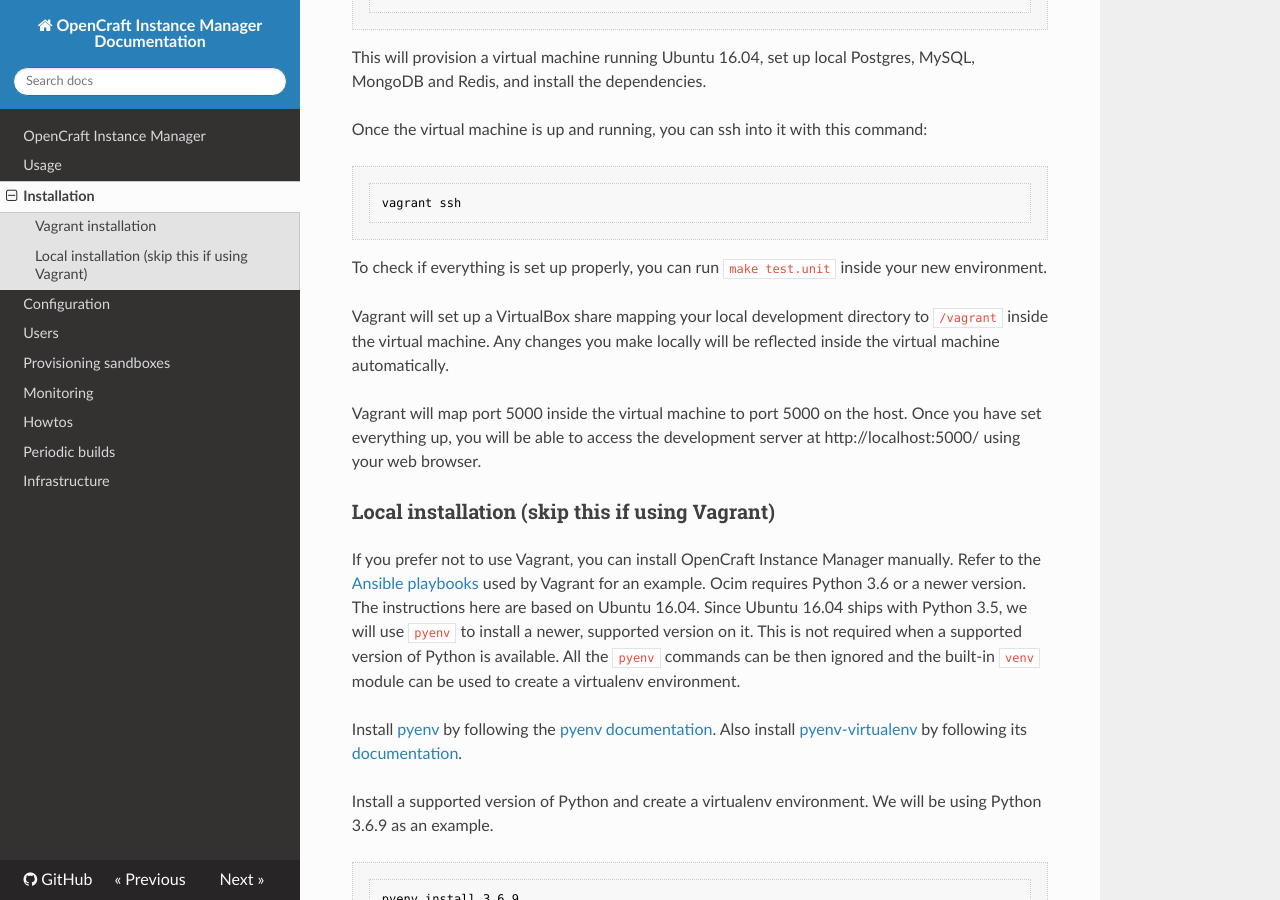
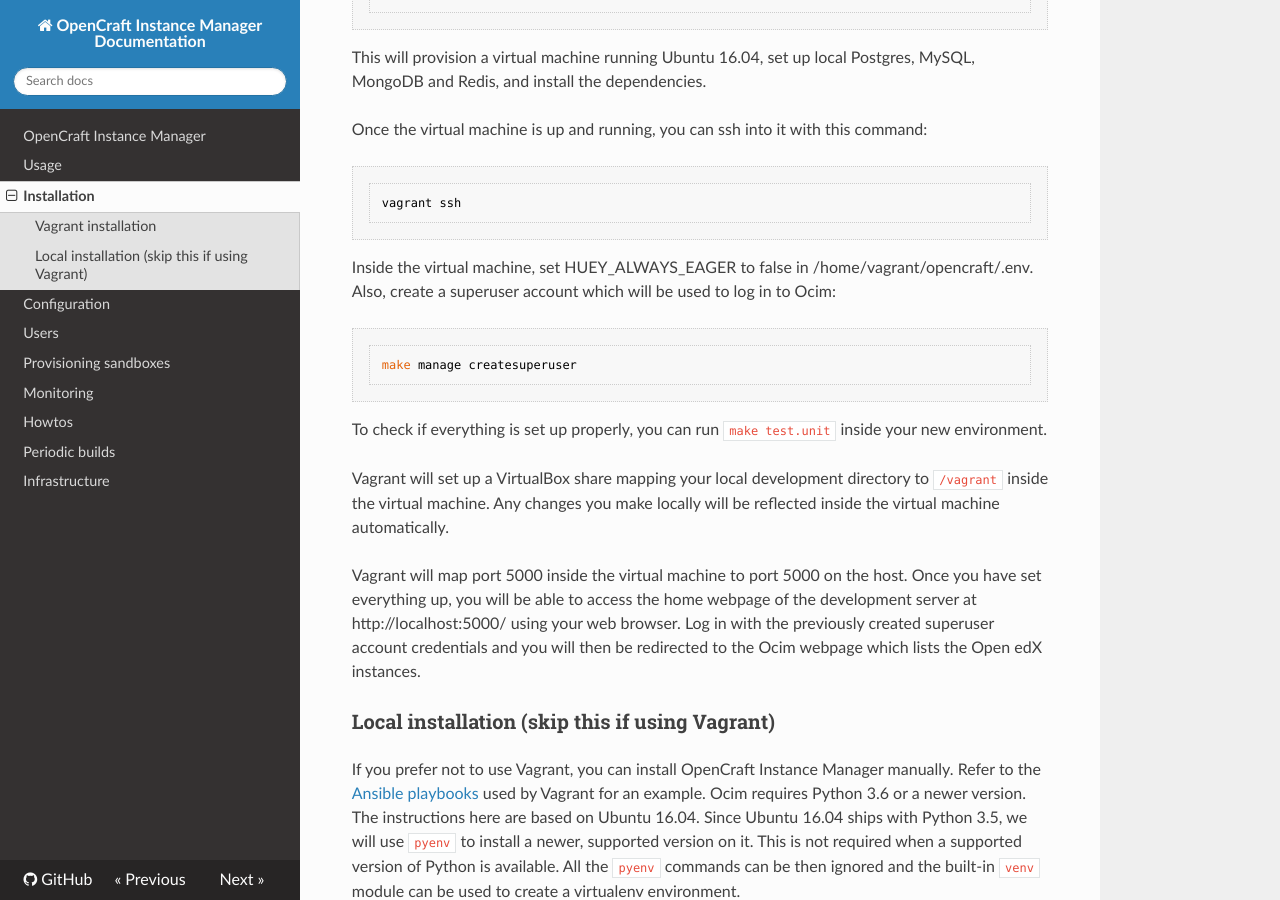
Before and after one commit to open-craft/opencraft, an MkDocs documentation site: the page built from documentation/installation.md, in a window 1280 px wide and 900 px high, scrolled down 1430 px. Built offline with MkDocs 1.6.1, drawn with Linux system fonts in a browser that asks for light colours; nearby versions of some CDN libraries.

Commit message:
Add missing setup which must be done inside OCIM VM to OCIM installation doc
Items added to doc:
- Add command to create superuser
- Disable Huey

```diff
--- a/documentation/installation.md
+++ b/documentation/installation.md
@@ -60,6 +60,12 @@
 
     vagrant ssh
 
+Inside the virtual machine, set HUEY_ALWAYS_EAGER to false in
+/home/vagrant/opencraft/.env. Also, create a superuser account which will
+be used to log in to Ocim:
+
+    make manage createsuperuser
+
 To check if everything is set up properly, you can run ``make test.unit`` inside
 your new environment.
 
@@ -68,8 +74,10 @@
 reflected inside the virtual machine automatically.
 
 Vagrant will map port 5000 inside the virtual machine to port 5000 on the host.
-Once you have set everything up, you will be able to access the development
-server at http://localhost:5000/ using your web browser.
+Once you have set everything up, you will be able to access the home webpage of
+the development server at http://localhost:5000/ using your web browser. Log in
+with the previously created superuser account credentials and you will then be
+redirected to the Ocim webpage which lists the Open edX instances.
 
 ### Local installation (skip this if using Vagrant)
 
```
